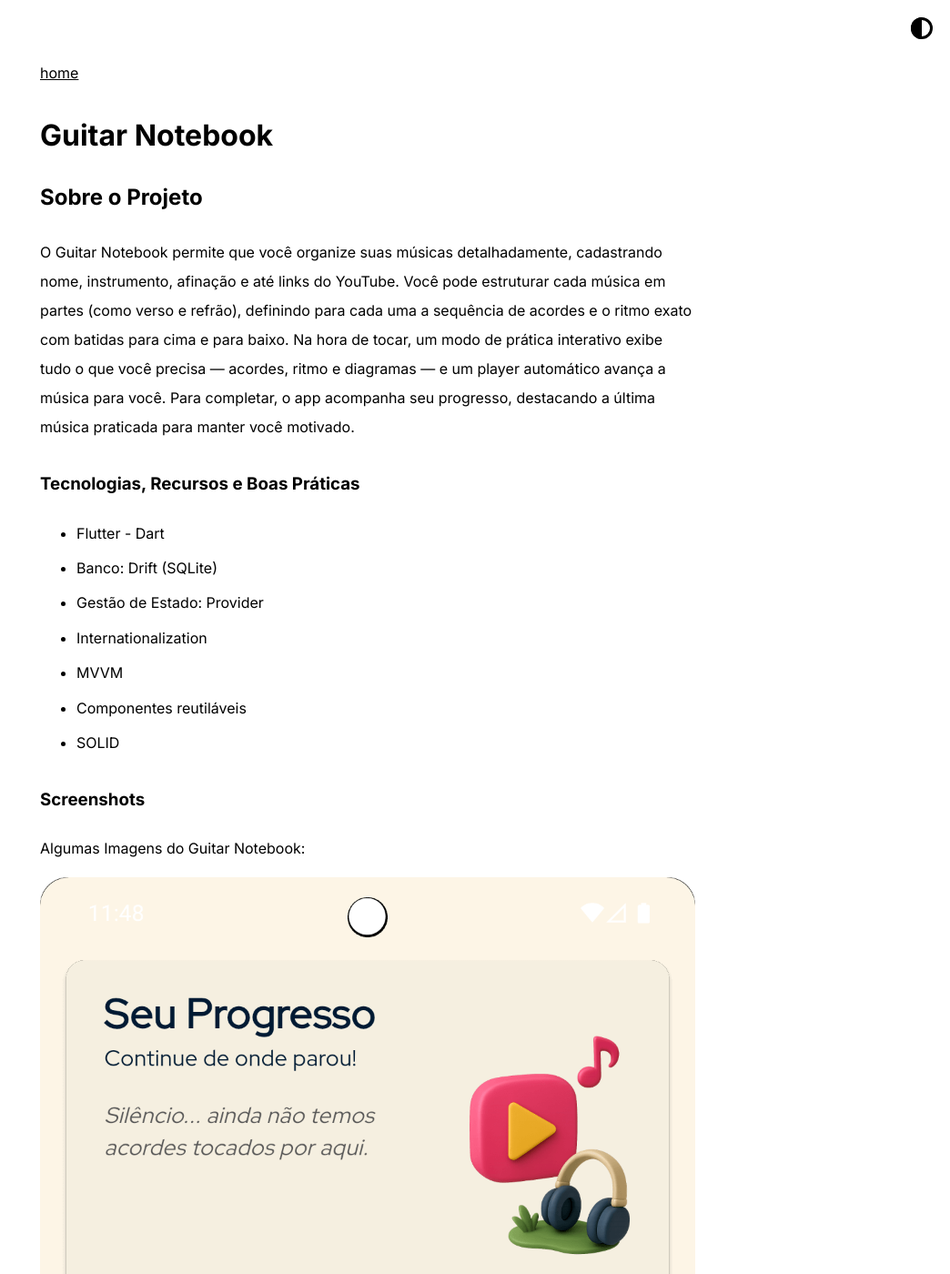
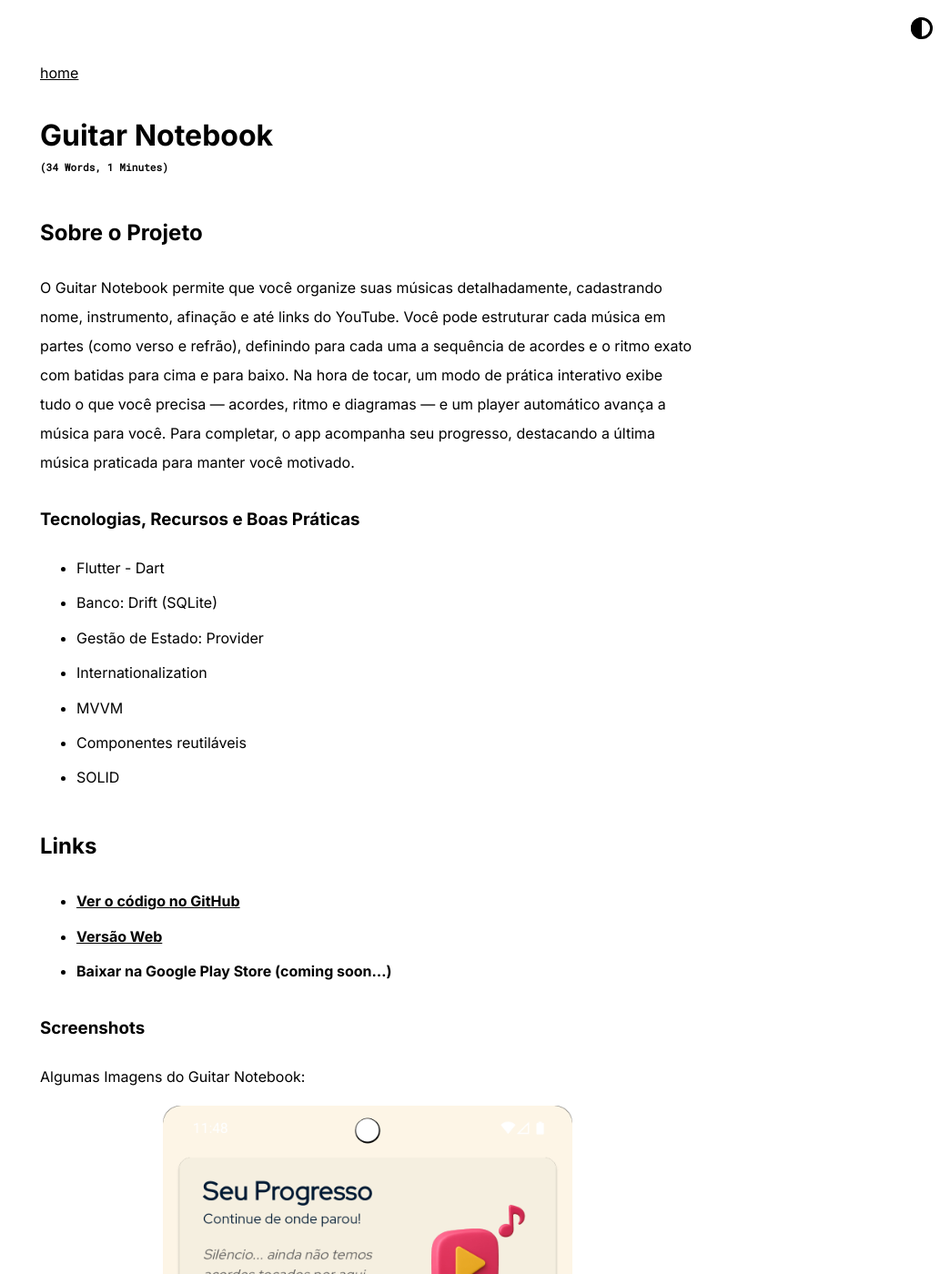
Before and after one commit to vinicalgaro/portfolio, a Jekyll site: the page built from pagina-do-app.md, in a window 1280 px wide and 1400 px high. Shown: the whole window at 91% size, without its empty margins (236-1280 px from the left). Built offline with Jekyll 4.4.1, drawn with Linux system fonts in a browser that asks for light colours; some of the changed text lies outside the part shown.

Commit message:
Update pagina-do-app.md

```diff
--- a/pagina-do-app.md
+++ b/pagina-do-app.md
@@ -17,20 +17,20 @@ Na hora de tocar, um modo de prática interativo exibe tudo o que você precisa
 * Componentes reutiláveis
 * SOLID
 
+## Links
+
+* **[Ver o código no GitHub](https://github.com/vinicalgaro/Guitar-Notebook)**
+* **[Versão Web](https://vinicalgaro.github.io/Guitar-Notebook/)**
+* **Baixar na Google Play Store (coming soon...)**
+
 ### Screenshots
 
 Algumas Imagens do Guitar Notebook:
 
-![Tela de Início]({{ '/assets/images/app/ss_inicial.png' | relative_url }})
-![Tela de Prática]({{ '/assets/images/app/ss_playsong.png' | relative_url }})
-![Opções para Prática]({{ '/assets/images/app/ss_opcoes.png' | relative_url }})
-![Configurações]({{ '/assets/images/app/ss_settings.png' | relative_url }})
-![Cadastro de Música]({{ '/assets/images/app/ss_cadastro_musica_p2.png' | relative_url }})
+<img src="{{ '/assets/images/app/ss_inicial.png' | relative_url }}" alt="Tela de Início" style="max-width: 450px; display: block; margin: 10px auto;">
+<img src="{{ '/assets/images/app/ss_playsong.png' | relative_url }}" alt="Tela de Prática" style="max-width: 450px; display: block; margin: 10px auto;">
+<img src="{{ '/assets/images/app/ss_opcoes.png' | relative_url }}" alt="Opções para Prática" style="max-width: 450px; display: block; margin: 10px auto;">
+<img src="{{ '/assets/images/app/ss_settings.png' | relative_url }}" alt="Configurações" style="max-width: 450px; display: block; margin: 10px auto;">
+<img src="{{ '/assets/images/app/ss_cadastro_musica_p2.png' | relative_url }}" alt="Cadastro de Música" style="max-width: 450px; display: block; margin: 10px auto;">
 
 ---
-
-## Links
-
-* **[Ver o código no GitHub](https://github.com/vinicalgaro/Guitar-Notebook)**
-* **Baixar na Google Play Store (coming soon...)**
-* **[Versão Web](https://vinicalgaro.github.io/Guitar-Notebook/)**
```
